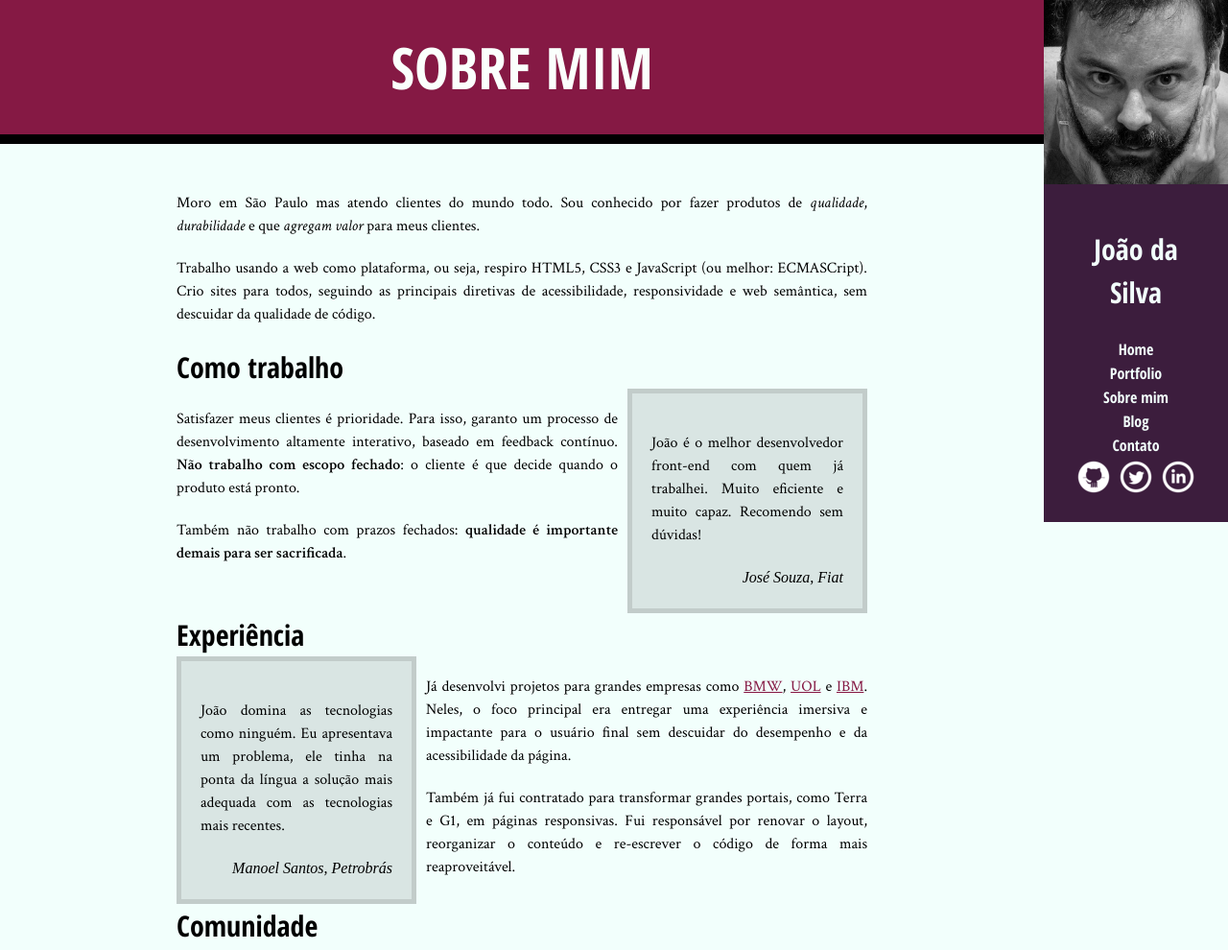
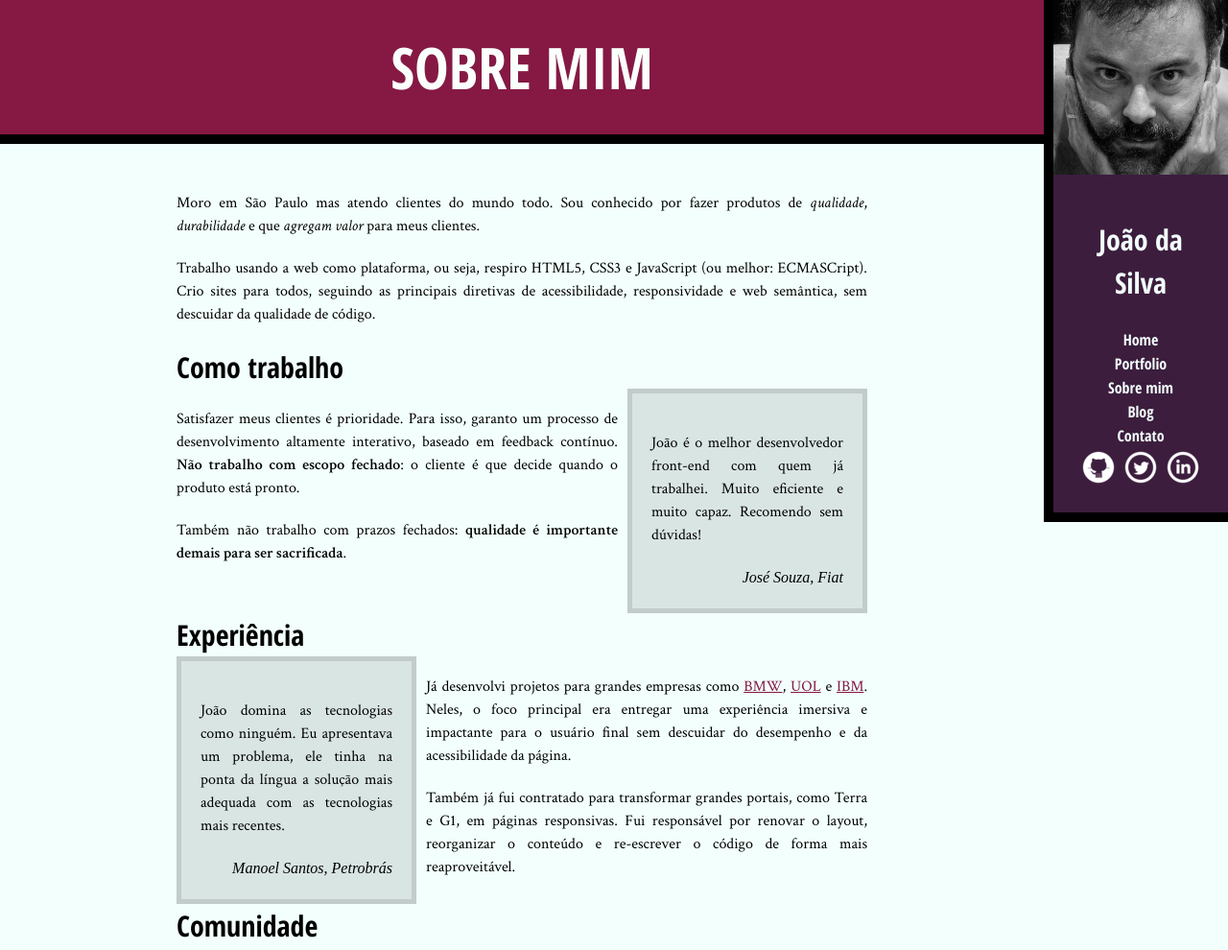
Before and after one commit to BrunoSouzaPicinini/CursoAluraHTML5eCSS3, a plain HTML site: page bio.html in a window 1280 px wide. Shown: the top 990 px of the page at 96% size. Drawn offline with Linux system fonts and the light colour scheme.

Commit message:
boda menu navegacao

```diff
--- a/site.css
+++ b/site.css
@@ -75,6 +75,8 @@ main footer {
     text-align: center;
     float: right;
     clear: right;
+    border-bottom: 10px black solid;
+    box-sizing: border-box;
 }
 
 .imagem-eu {
@@ -83,6 +85,8 @@ main footer {
 
 .imagem-eu, .navegacao-site {
     width: 15%;
+    border-left: 10px black solid;
+    box-sizing: border-box;
 }
 
 main {
```
